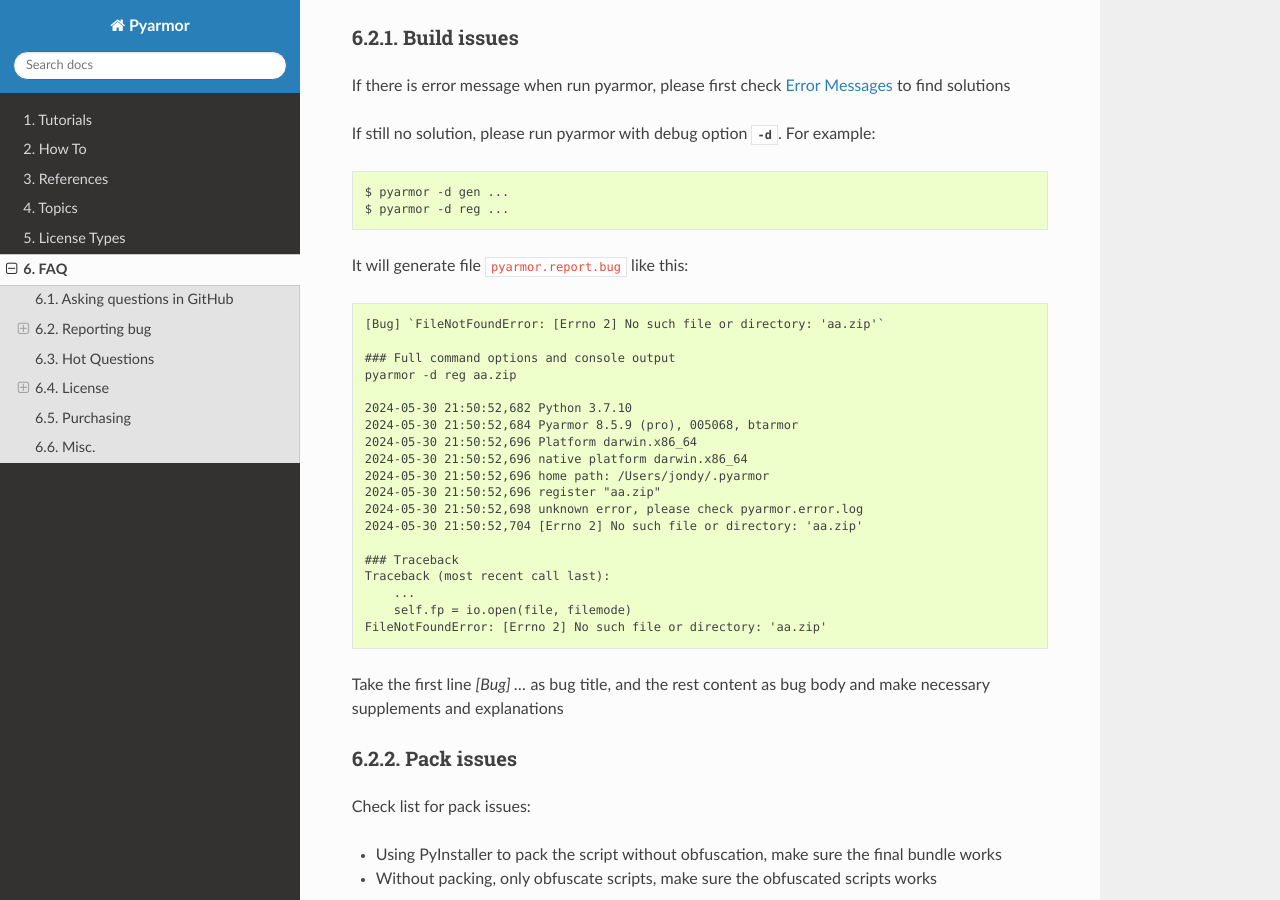
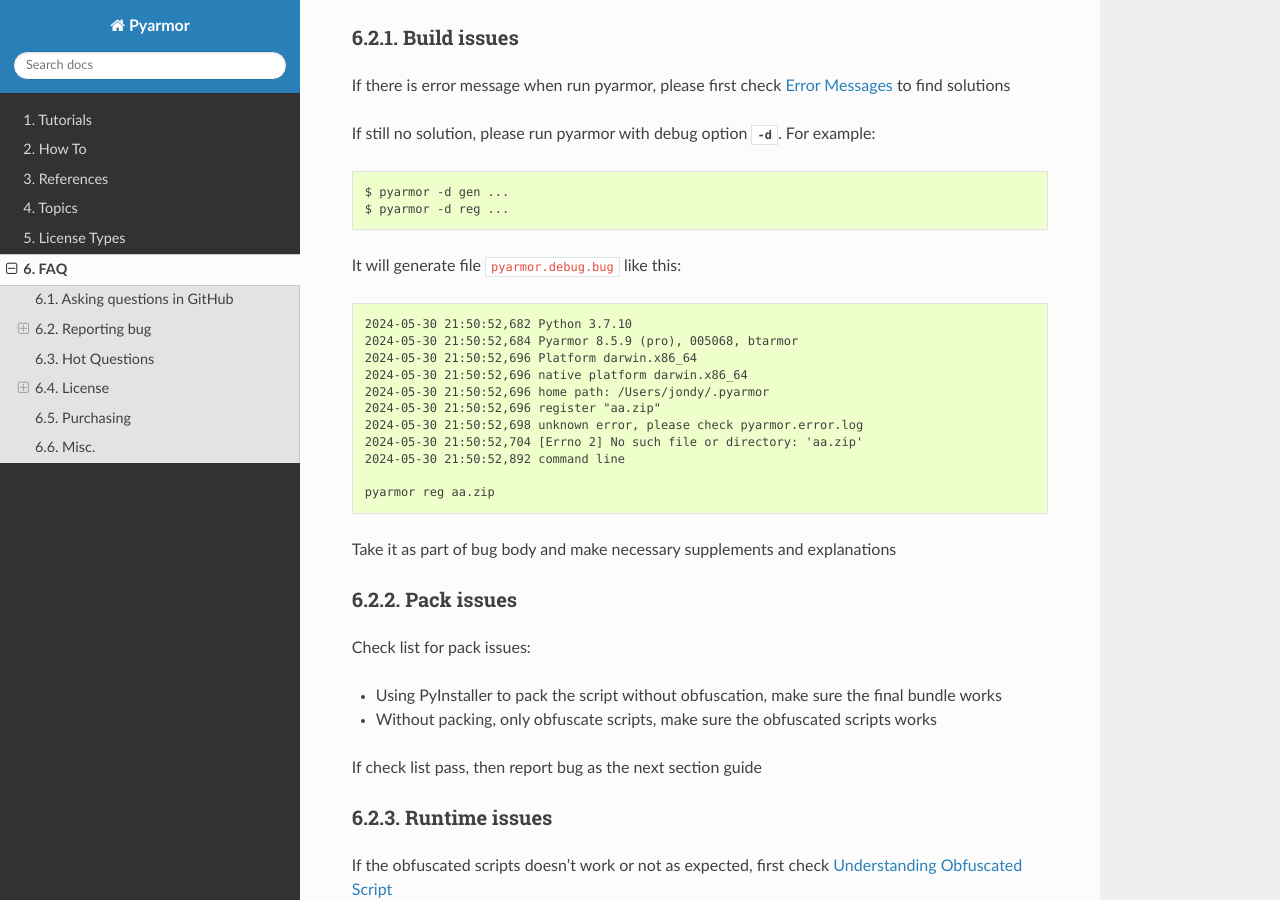
Before and after one commit to dashingsoft/pyarmor, a Sphinx documentation site: the page built from docs/questions.rst, in a window 1280 px wide and 900 px high, scrolled down 1578 px. Built offline with Sphinx 7.4.7 and the Read the Docs theme 3.1.0, drawn with Linux system fonts in a browser that asks for light colours.

Commit message:
Change debug log usage

```diff
--- a/docs/questions.rst
+++ b/docs/questions.rst
@@ -83,12 +83,7 @@
     $ pyarmor -d gen ...
     $ pyarmor -d reg ...
 
-It will generate file :file:`pyarmor.report.bug` like this::
-
-    [Bug] `FileNotFoundError: [Errno 2] No such file or directory: 'aa.zip'`
-
-    ### Full command options and console output
-    pyarmor -d reg aa.zip
+It will generate file :file:`pyarmor.debug.bug` like this::
 
     2024-05-30 21:50:52,682 Python 3.7.10
     2024-05-30 21:50:52,684 Pyarmor 8.5.9 (pro), 005068, btarmor
@@ -98,14 +93,11 @@
     2024-05-30 21:50:52,696 register "aa.zip"
     2024-05-30 21:50:52,698 unknown error, please check pyarmor.error.log
     2024-05-30 21:50:52,704 [Errno 2] No such file or directory: 'aa.zip'
+    2024-05-30 21:50:52,892 command line
 
-    ### Traceback
-    Traceback (most recent call last):
-        ...
-        self.fp = io.open(file, filemode)
-    FileNotFoundError: [Errno 2] No such file or directory: 'aa.zip'
+    pyarmor reg aa.zip
 
-Take the first line `[Bug] ...` as bug title, and the rest content as bug body and make necessary supplements and explanations
+Take it as part of bug body and make necessary supplements and explanations
 
 Pack issues
 -----------
```
Also changed, not shown: docs/reference/man.rst (+5 -4 lines), docs/tutorial/obfuscation.rst (+4 -3 lines), 1 other file.
